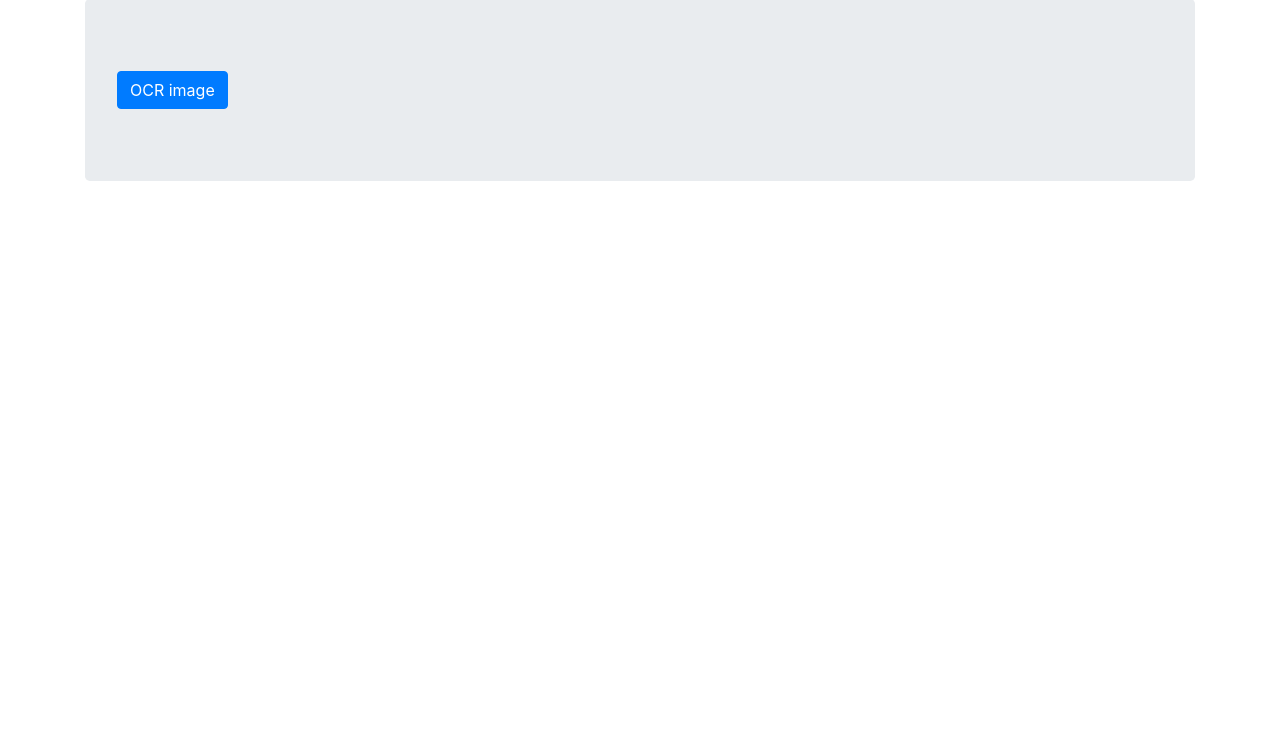
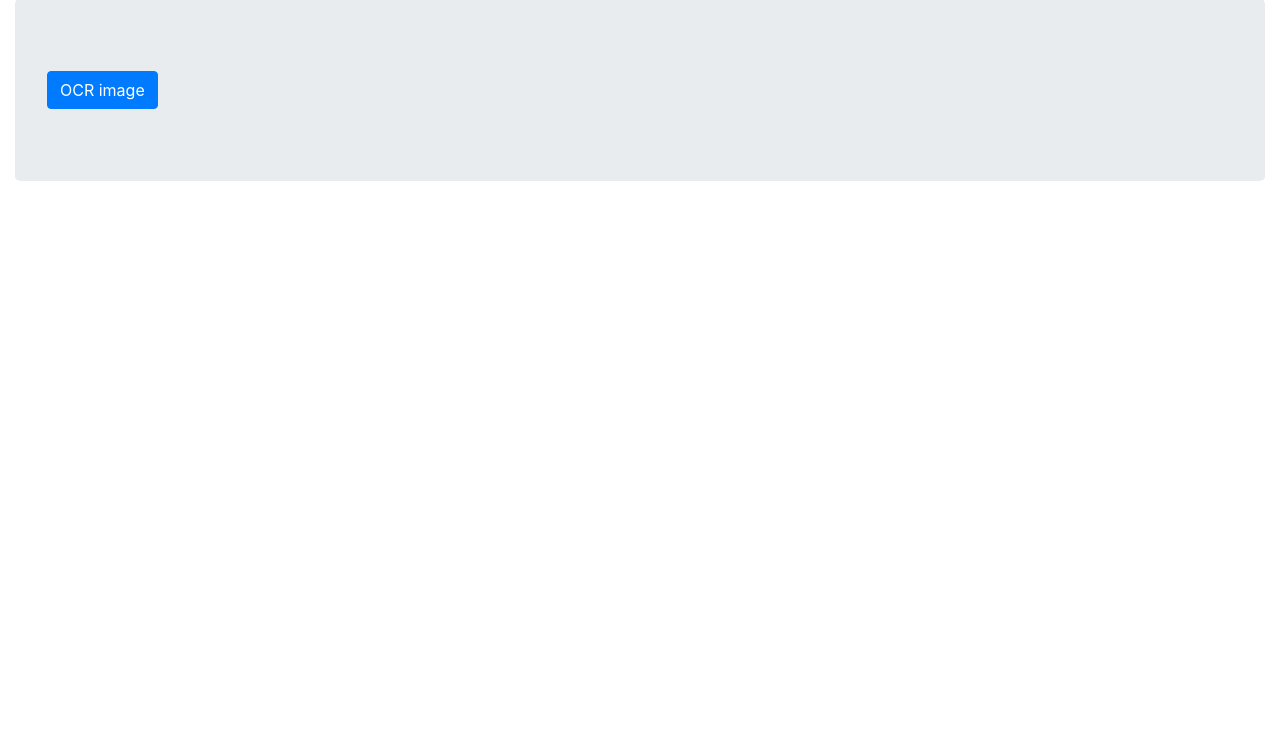
Before and after one commit to PierreTSE/electron-app, an Electron app: page app/index.html in a window 1280 px wide. Shown: the part 57-800 px from the top of the page. Drawn offline with nearby package versions, Linux system fonts and the light colour scheme.

Commit message:
pre-deploy removed unused dependencies no devtools by default bigger html container

```diff
--- a/app/index.html
+++ b/app/index.html
@@ -26,7 +26,7 @@
 
 </head>
 <body>
-<div class="container container-fluid">
+<div class="container-fluid">
     <h1>Application OCR</h1>
 
     <div class="jumbotron">
--- a/main.js
+++ b/main.js
@@ -23,9 +23,6 @@ function initialize() {
         mainWindow = new BrowserWindow(windowOptions)
         // mainWindow.loadFile('./app/index.html')
         mainWindow.loadFile('./app/index.html')
-
-        // todo enlever
-        mainWindow.webContents.openDevTools()
 
         mainWindow.on('closed', () => {
             mainWindow = null
--- a/package.json
+++ b/package.json
@@ -15,8 +15,6 @@
   },
   "dependencies": {
     "bootstrap": "^4.5.3",
-    "caman": "^4.1.2",
-    "nan": "2.14.0",
     "tesseract.js": "2.1.3"
   }
 }
```
Also changed, not shown: 1 other file.
